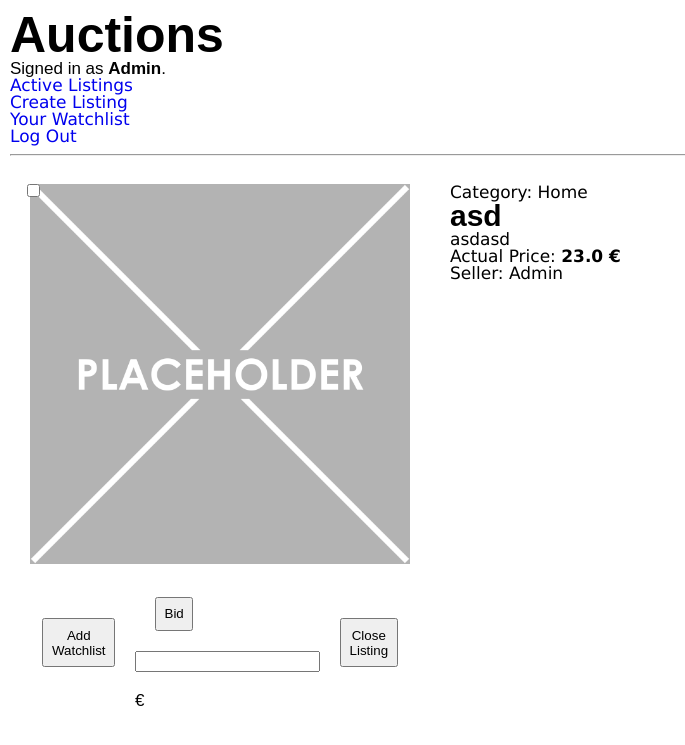
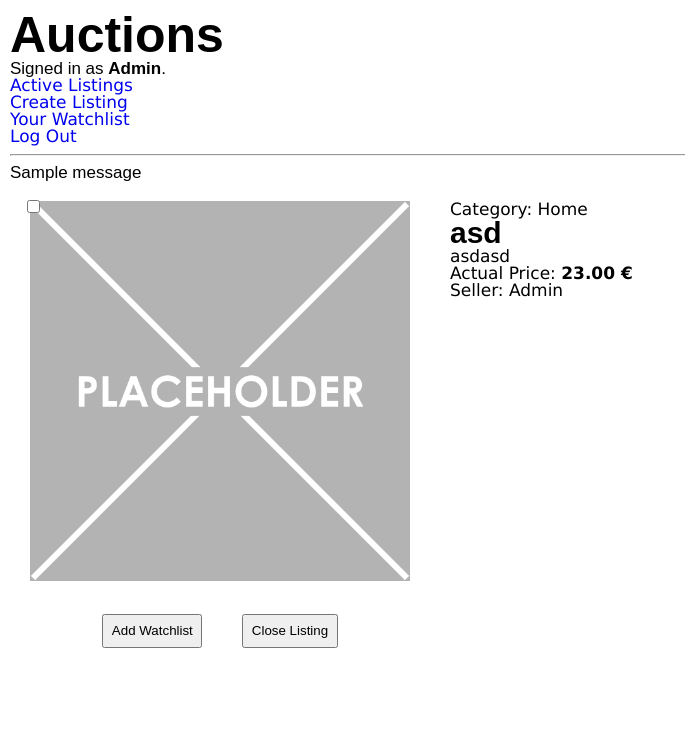
Before and after one commit to Rhokthar/CS50W-Project2-E-Commerce, a Django app: page /listings/1 in a window 1280 px wide. Shown: the top 745 px of the page, without its empty margins (0-685 px from the left). Run offline with Django 3.2, Linux system fonts and the light colour scheme; a user stored in the database is signed in; data comes from the database, SQL or seed files in the repository; both versions use the stored data as it was after the commit; tables that the repository leaves empty hold one stand-in row (values such as "Sample post"); one stand-in notice (Sample message) is shown.

Commit message:
Bid Function Created and Works

```diff
--- a/auctions/static/auctions/styles.css
+++ b/auctions/static/auctions/styles.css
@@ -22,6 +22,9 @@ h3 {
 }
 strong {
     font-weight: bold;
+}
+.error-color {
+    color: red;
 }
 /* GENERAL RULES ENDS */
 
--- a/auctions/templates/auctions/index.html
+++ b/auctions/templates/auctions/index.html
@@ -13,7 +13,7 @@
             <div class="text-center padding-left-xs padding-right-xs width-100">
                 <p><strong>{{ listing.title }}</strong></p>
                 <p class="description padding-bottom-xs padding-top-xs"> {{ listing.description }} </p>
-                <p>Actual Price: <strong>{{ listing.price }} €</strong></p>
+                <p>Actual Price: <strong>{{ listing.price|floatformat:2 }} €</strong></p>
             </div>
         </div>
         {% endfor %}
--- a/auctions/templates/auctions/listing-page.html
+++ b/auctions/templates/auctions/listing-page.html
@@ -7,6 +7,9 @@
 {% block body %}
 <div class="listing-page-wrapper flex-container vertical-row width-100">
     <!-- LISTING CONTAINER STARTS -->
+    {% for message in messages %}
+        {{ message }}
+    {% endfor %}
     <div class="listing-container flex-container row width-100">
         <!-- Left Part -->
         <div class="img-container width-33 padding-all-s">
@@ -22,7 +25,7 @@
                     <form action="{% url 'watchlist' %}" method="post">
                         {% csrf_token %}
                         <input type="hidden" class="user-id" name="user-id" value="{{ user.id }}" />
-                        <button class="listing-button" id="watchlist-item" name="watchlist-item" type="submit" value="{{ listing.id }}">
+                        <button type="submit" class="listing-button" id="watchlist-item" name="watchlist-item" value="{{ listing.id }}">
                             {% if not user.is_authenticated %}
                             <a href="{% url 'login' %}">Add Watchlist</a>
                             {% elif listing in user.watchlist.all %}
@@ -35,7 +38,9 @@
                         </button>
                     </form>
                     <!-- Bid -->
-                    <form action="{% url 'bid' %}" method="get">
+                    <!-- No Sense that the user who posted the listing can bid on it -->
+                    {% if not user == listing.user %}
+                    <form action="{% url 'bid' %}" method="post">
                         {% csrf_token %}
                         <button class="listing-button" type="submit">
                             {% if not user.is_authenticated %}
@@ -44,8 +49,11 @@
                             Bid
                             {% endif %}
                         </button>
-                        <input type="number" id="bid-value" name="bid-value" /> €
+                        <input type="hidden" class="user-id" name="user-id" value="{{ user.id }}" />
+                        <input type="hidden" id="bid-item" name="bid-item" value="{{ listing.id }}" />
+                        <input type="number" id="bid-value" name="bid-value" step="0.01"/> €
                     </form>
+                    {% endif %}
                     <!-- Close Listing -->
                     {% if user.id == listing.user.id %}
                     <form action="{% url 'close-listing' %}" method="get">
@@ -60,7 +68,7 @@
                 <p>Category: {{ listing.category }}</p>
                 <h2><strong>{{ listing.title }}</strong></h2>
                 <p>{{ listing.description }}</p>
-                <p>Actual Price: <strong>{{ listing.price }} €</strong></p>
+                <p>Actual Price: <strong>{{ listing.price|floatformat:2 }} €</strong></p>
                 <p>Seller: {{ listing.user.username }}</p>
             </div>
         </div> <!-- LISTING CONTAINER ENDS -->
--- a/auctions/views.py
+++ b/auctions/views.py
@@ -1,4 +1,5 @@
 from unicodedata import category
+from django.contrib import messages
 from django.contrib.auth import authenticate, login, logout
 from django.db import IntegrityError
 from django.http import HttpResponse, HttpResponseRedirect
@@ -10,9 +11,12 @@ from django.contrib.auth.decorators import login_required
 from .models import Listing, User
 from .forms import *
 
+
+# CLOSE LISTING FUNCTION STARTS
 @login_required
 def CloseListing(request):
     pass
+# CLOSE LISTING FUNCTION ENDS
 
 
 # CREATE LISTING FUNCTION STARTS
@@ -65,11 +69,12 @@ def index(request):
 # INDEX FUNCTION ENDS
 
 
+# LISTING PAGE FUNCTION STARTS
 def ListingsPage(request, id):
     return render(request, "auctions/listing-page.html", {
         "listing": Listing.objects.get(id=id)
     })
-
+# LISTING PAGE FUNCTION ENDS
 
 
 # LOGIN VIEW FUNCTION STARTS
@@ -100,9 +105,41 @@ def logout_view(request):
     return HttpResponseRedirect(reverse("index"))
 # LOGOUT VIEW FUNCTION ENDS
 
+
+# NEW BID FUNCTION STARTS
 @login_required
 def NewBid(request):
-    pass
+    # Vars
+    bidAmount = request.POST["bid-value"]
+    bidUser = User.objects.get(id=request.POST["user-id"])
+    bidListing = Listing.objects.get(id=request.POST["bid-item"])
+
+    # Handling Errors
+    # Non Numeric Value
+    try:
+        bidAmount = float(bidAmount)
+    except:
+        messages.error(request, "You can't insert a non-numeric value in the 'Bid' field.")
+        return HttpResponseRedirect(reverse('listing-page', args=[request.POST["bid-item"]]))
+    # Value 0 or Negative
+    if bidAmount <= 0:
+        messages.error(request, "You can't insert a null or negative value for the bid.")
+        return HttpResponseRedirect(reverse('listing-page', args=[request.POST["bid-item"]]))
+    # Value Less then Actual Bid
+    if bidAmount <= bidListing.price:
+        messages.error(request, "Your new bid must be higher then the actual price.")
+        return HttpResponseRedirect(reverse('listing-page', args=[request.POST["bid-item"]]))
+
+    # Inserting Bid into DB
+    Bid.objects.create(user=bidUser, listing=bidListing, offer=bidAmount)
+    # Updating Listing Price
+    bidListing.price = bidAmount
+    bidListing.save()
+
+    # Redirect
+    messages.success(request, "Your bid has been saved. The price of the listing has been updated")
+    return HttpResponseRedirect(reverse('listing-page', args=[request.POST["bid-item"]]))
+# NEW BID FUNCTION ENDS
 
 
 # REGISTER FUNCTION STARTS
```
Also changed, not shown: db.sqlite3.
